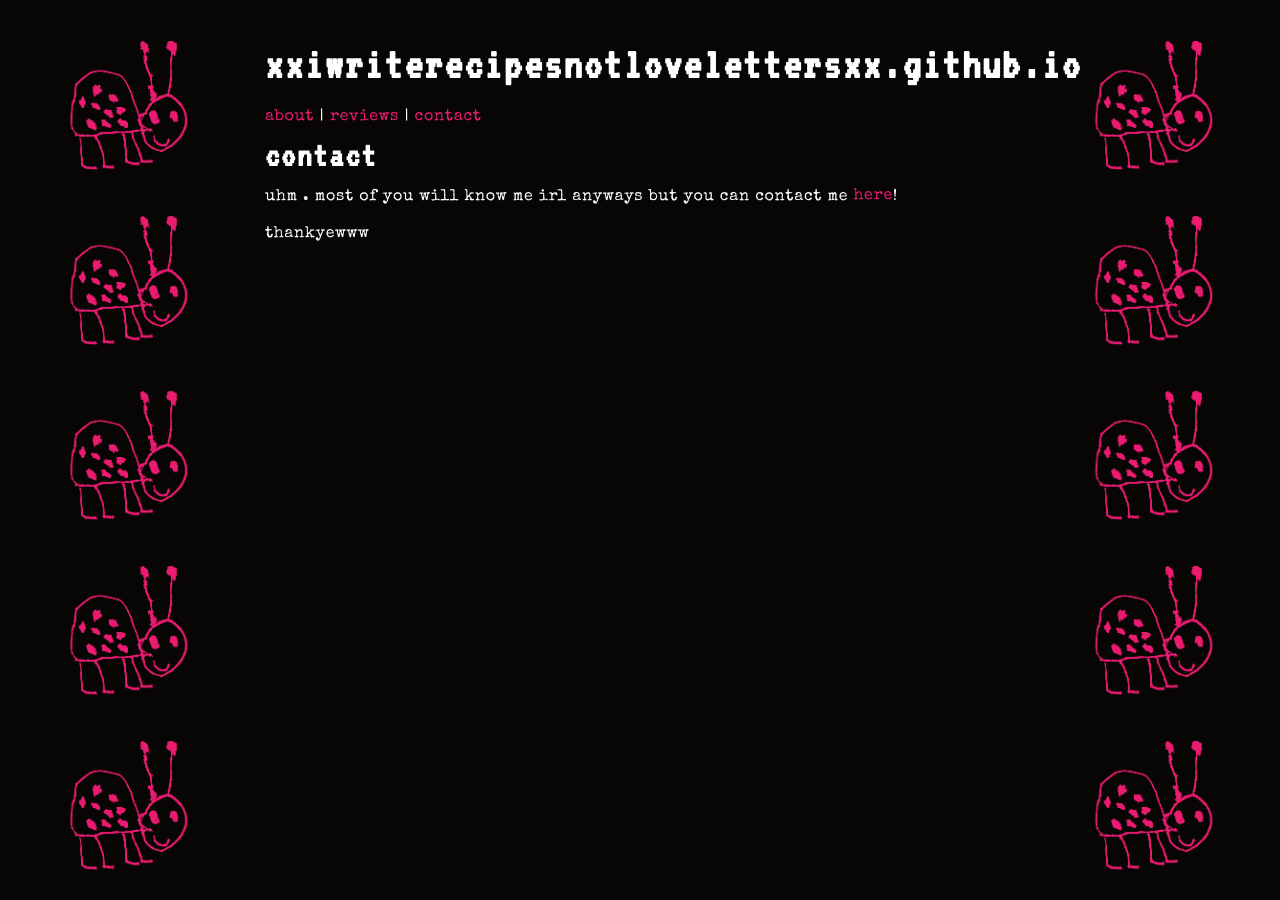
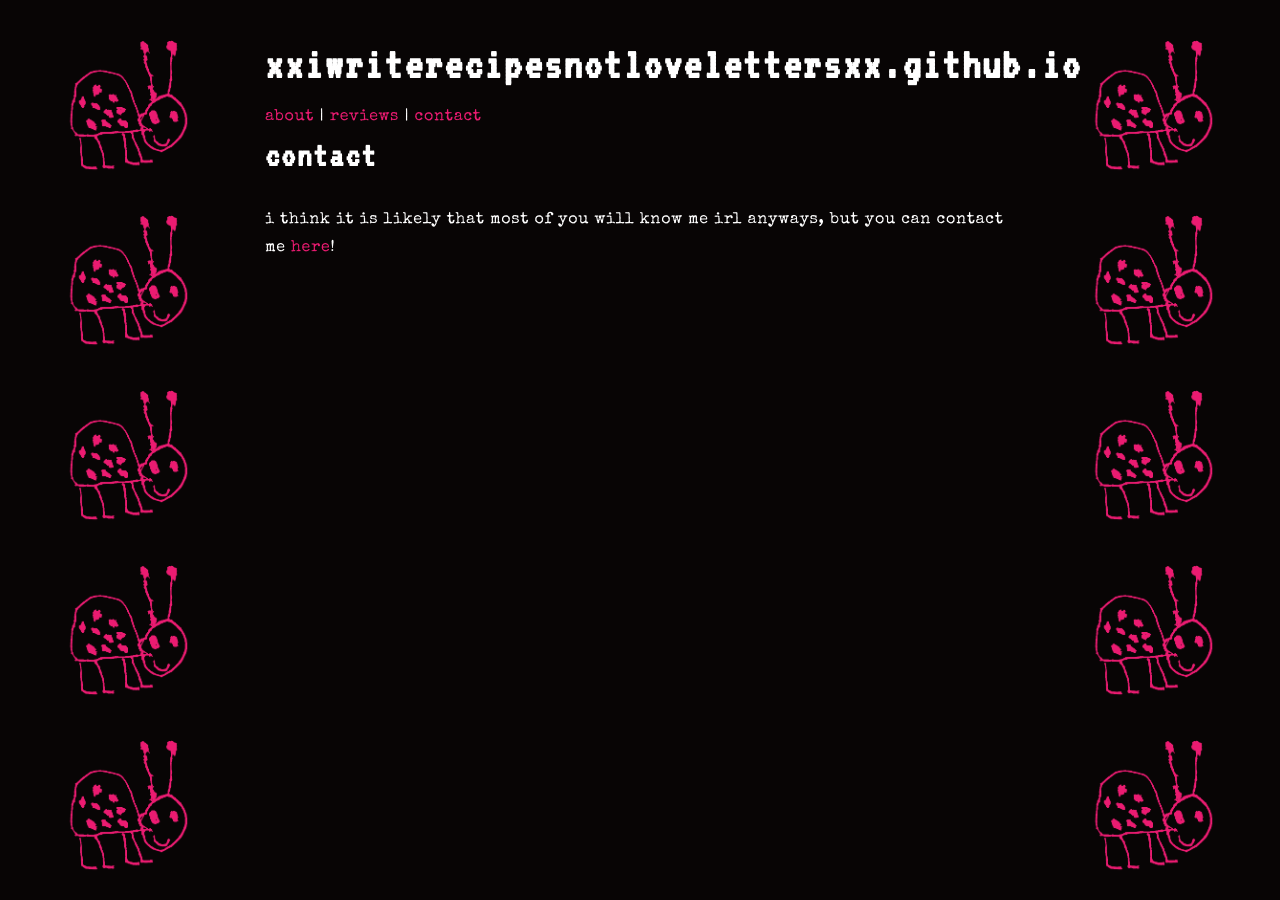
Before and after one commit to xxiwriterecipesnotlovelettersxx/xxiwriterecipesnotlovelettersxx.github.io, a Jekyll site: the page built from contact.md, in a window 1280 px wide. Built offline with Jekyll 4.4.1, drawn with Linux system fonts in a browser that asks for light colours.

Commit message:
Revise contact section for clarity and correctness
Updated contact information and improved wording.

```diff
--- a/contact.md
+++ b/contact.md
@@ -4,6 +4,5 @@ title: contact
 ---
 
 ## contact
-
-uhm . most of you will know me irl anyways but you can contact me [here](mailto:iwriterecipesnotloveletters@gmail.com?subject=YOUR%20BLOG%20RUINED%20MY%20LIFE!)!
-thankyewww
+<br>
+i think it is likely that most of you will know me irl anyways, but you can contact me [here](mailto:iwriterecipesnotloveletters@gmail.com?subject=this%is%the%best%blog%ever!)!
```
